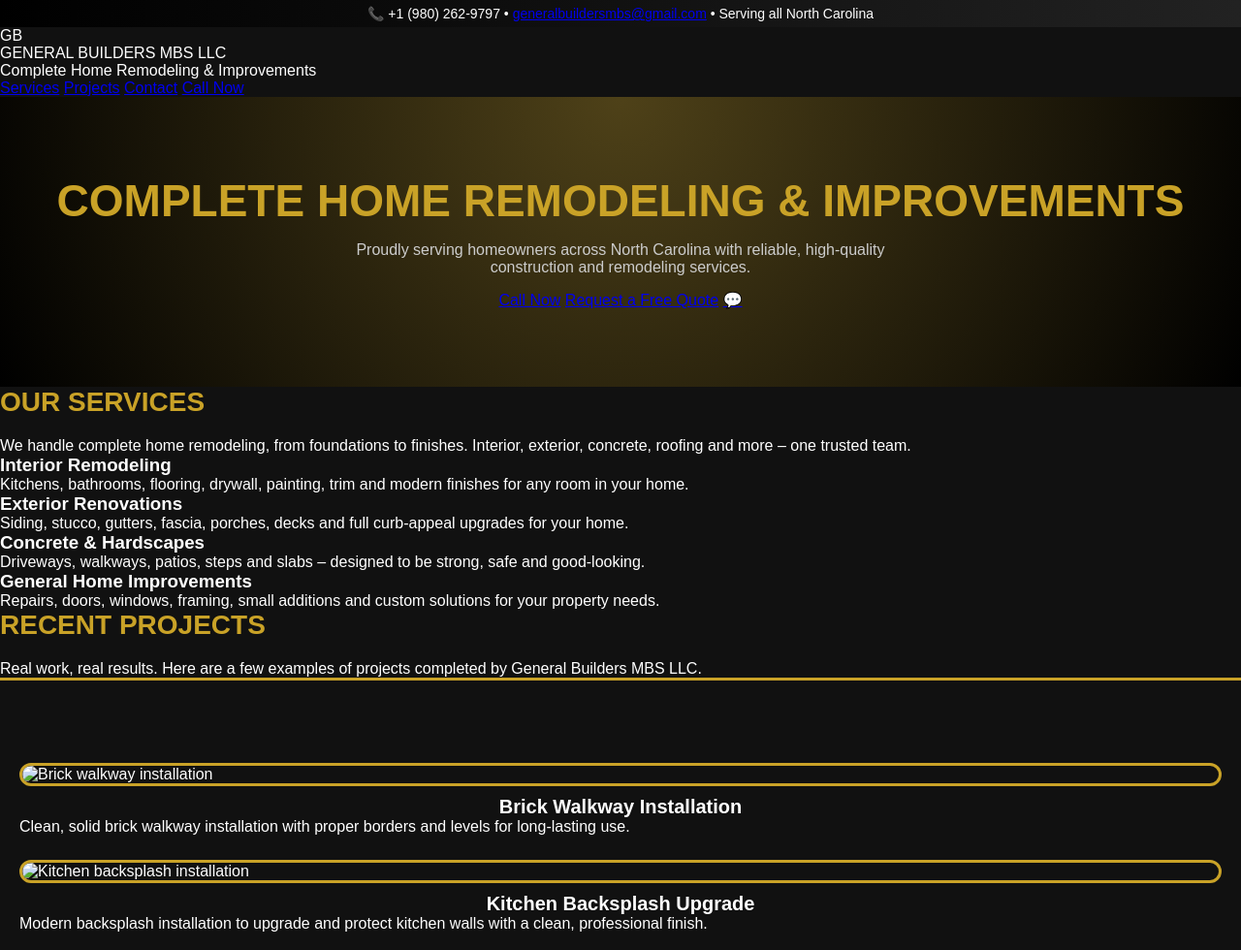
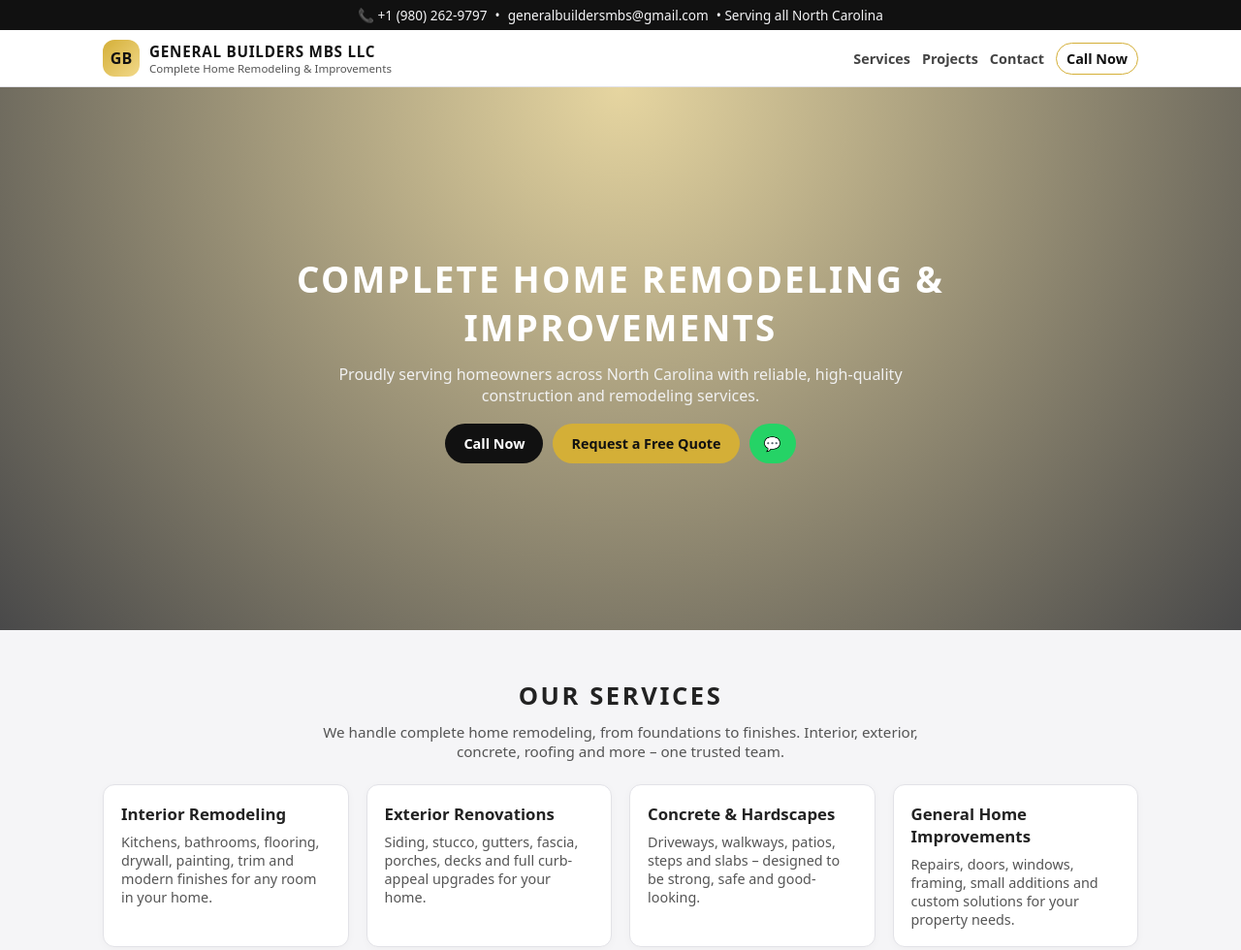
Before and after one commit to texasheinz-wq/generalbuildersmbs, a plain HTML site: page index.html in a window 1280 px wide. Shown: the top 980 px of the page at 97% size. Drawn offline with Linux system fonts and the light colour scheme.

Commit message:
Refactor CSS for improved design and layout
Updated styles for global reset, header, hero section, buttons, and footer. Adjusted colors, padding, and layout for improved design consistency.

```diff
--- a/styles.css
+++ b/styles.css
@@ -1,183 +1,372 @@
-
+/* GLOBAL RESET */
 * {
   margin: 0;
   padding: 0;
   box-sizing: border-box;
-  font-family: Arial, sans-serif;
+  font-family: system-ui, -apple-system, BlinkMacSystemFont, "Segoe UI", sans-serif;
 }
 
 body {
+  background: #f5f5f7;
+  color: #111;
+}
+
+/* TOP BAR */
+.top-bar {
+  background: #111;
+  color: #f5f5f7;
+  font-size: 0.85rem;
+  padding: 6px 16px;
+  display: flex;
+  gap: 8px;
+  justify-content: center;
+  flex-wrap: wrap;
+}
+
+.top-bar a {
+  color: #f5f5f7;
+  text-decoration: none;
+}
+
+/* HEADER / NAV */
+.header {
+  background: #ffffff;
+  border-bottom: 1px solid #e2e2e7;
+}
+
+.header-inner {
+  max-width: 1100px;
+  margin: 0 auto;
+  padding: 10px 16px;
+  display: flex;
+  align-items: center;
+  justify-content: space-between;
+  gap: 16px;
+}
+
+.brand {
+  display: flex;
+  align-items: center;
+  gap: 10px;
+}
+
+.brand-mark {
+  width: 38px;
+  height: 38px;
+  border-radius: 12px;
+  background: linear-gradient(135deg, #d4af37, #f2d98a);
+  display: flex;
+  align-items: center;
+  justify-content: center;
+  font-weight: 800;
+  color: #111;
+}
+
+.brand-text {
+  display: flex;
+  flex-direction: column;
+}
+
+.brand-name {
+  font-weight: 800;
+  font-size: 0.95rem;
+  letter-spacing: 0.05em;
+}
+
+.brand-tagline {
+  font-size: 0.72rem;
+  color: #555;
+}
+
+.nav {
+  display: flex;
+  align-items: center;
+  gap: 12px;
+  font-size: 0.9rem;
+}
+
+.nav a {
+  text-decoration: none;
+  color: #444;
+  font-weight: 600;
+  position: relative;
+}
+
+.nav a:hover {
+  color: #d4af37;
+}
+
+.nav a:hover::after {
+  content: "";
+  position: absolute;
+  left: 0;
+  right: 0;
+  bottom: -4px;
+  height: 2px;
+  background: #d4af37;
+}
+
+.nav-call {
+  padding: 6px 10px;
+  border-radius: 20px;
+  border: 1px solid #d4af37;
+  color: #111 !important;
+}
+
+/* HERO */
+.hero {
+  position: relative;
+  height: 70vh;
+  max-height: 680px;
+  min-height: 420px;
+  display: flex;
+  align-items: center;
+  justify-content: center;
+  overflow: hidden;
+}
+
+.hero::before {
+  content: "";
+  position: absolute;
+  inset: 0;
+  background-image: url("assets/img/exterior.jpg");
+  background-size: cover;
+  background-position: center;
+  filter: brightness(0.5);
+}
+
+.hero-overlay {
+  position: absolute;
+  inset: 0;
+  background: radial-gradient(circle at top, rgba(212,175,55,0.45), rgba(0,0,0,0.7));
+}
+
+.hero-content {
+  position: relative;
+  max-width: 700px;
+  text-align: center;
+  color: #fff;
+  padding: 0 16px;
+}
+
+.hero-content h1 {
+  font-size: 2.3rem;
+  font-weight: 800;
+  text-transform: uppercase;
+  letter-spacing: 0.06em;
+}
+
+.hero-content p {
+  margin-top: 12px;
+  font-size: 1rem;
+  color: #f1f1f1;
+}
+
+.hero-buttons {
+  margin-top: 18px;
+  display: flex;
+  flex-wrap: wrap;
+  justify-content: center;
+  gap: 10px;
+}
+
+/* BUTTONS */
+.btn {
+  display: inline-block;
+  padding: 10px 18px;
+  border-radius: 999px;
+  font-size: 0.9rem;
+  font-weight: 700;
+  text-decoration: none;
+  border: 1px solid transparent;
+  cursor: pointer;
+  transition: background 0.2s, transform 0.1s, box-shadow 0.2s;
+}
+
+.btn:hover {
+  transform: translateY(-1px);
+  box-shadow: 0 4px 10px rgba(0,0,0,0.2);
+}
+
+.btn-dark {
   background: #111;
   color: #fff;
 }
 
-/******** HEADER BAR ********/
-.top-bar {
-  background: linear-gradient(to right, #000, #222);
-  text-align: center;
-  padding: 6px 0;
-  font-size: 14px;
+.btn-dark:hover {
+  background: #000;
 }
 
-.navbar {
-  display: flex;
-  justify-content: space-between;
-  align-items: center;
-  padding: 12px 20px;
-  background: #000;
-  border-bottom: 2px solid #c9a227;
-  position: sticky;
-  top: 0;
-  z-index: 100;
+.btn-gold {
+  background: #d4af37;
+  color: #111;
 }
 
-.navbar .logo {
-  font-weight: bold;
-  color: #c9a227;
+.btn-gold:hover {
+  background: #c59c26;
 }
 
-.navbar ul {
-  list-style: none;
-  display: flex;
-  gap: 15px;
+.btn-wa {
+  background: #25d366;
+  color: #fff;
+  padding: 10px 14px;
 }
 
-.navbar a {
-  color: #fff;
-  text-decoration: none;
+/* SECTIONS */
+.section {
+  max-width: 1100px;
+  margin: 0 auto;
+  padding: 50px 16px;
 }
 
-.call-now {
-  background: #c9a227;
-  color: #000 !important;
-  padding: 6px 10px;
-  border-radius: 6px;
+.section-alt {
+  background: #ffffff;
+  border-top: 1px solid #e2e2e7;
+  border-bottom: 1px solid #e2e2e7;
 }
 
-/******** HERO ********/
-.hero {
-  background: radial-gradient(circle at top, #c9a22755, #000);
+.section h2 {
   text-align: center;
-  padding: 80px 20px;
+  font-size: 1.6rem;
+  text-transform: uppercase;
+  letter-spacing: 0.1em;
+  color: #222;
 }
 
-.hero h1 {
-  font-size: 34px;
-  font-weight: bold;
-  color: #c9a227;
-  text-transform: uppercase;
+.section-intro {
+  margin: 10px auto 24px;
+  max-width: 650px;
+  text-align: center;
+  color: #555;
+  font-size: 0.95rem;
 }
 
-.hero p {
-  max-width: 600px;
-  margin: 15px auto;
-  color: #ccc;
+/* CARDS / SERVICES */
+.cards {
+  display: grid;
+  grid-template-columns: repeat(auto-fit, minmax(230px, 1fr));
+  gap: 18px;
+  margin-top: 10px;
 }
 
-.cta-btn {
-  display: inline-block;
-  margin-top: 20px;
-  background: #c9a227;
-  color: #000;
-  padding: 12px 20px;
-  border-radius: 10px;
-  font-weight: bold;
-}
-/******** SERVICES ********/
-.services {
-  padding: 60px 20px;
-  text-align: center;
+.card {
+  background: #ffffff;
+  border-radius: 12px;
+  padding: 18px;
+  box-shadow: 0 2px 8px rgba(0,0,0,0.03);
+  border: 1px solid #e2e2e7;
 }
 
-h2 {
-  color: #c9a227;
-  font-size: 28px;
-  margin-bottom: 20px;
-  text-transform: uppercase;
+.card h3 {
+  font-size: 1.05rem;
+  margin-bottom: 8px;
+  color: #222;
 }
 
-.service-grid {
-  display: grid;
-  grid-template-columns: repeat(auto-fit, minmax(240px, 1fr));
-  gap: 20px;
-  margin-top: 25px;
+.card p {
+  font-size: 0.9rem;
+  color: #555;
 }
 
-.service-card {
-  background: #1a1a1a;
-  padding: 20px;
-  border: 1px solid #333;
-  border-radius: 10px;
-  color: #ccc;
-}
-
-/******** PROJECTS ********/
+/* PROJECTS */
 .projects {
-  padding: 60px 20px;
-  border-top: 3px solid #c9a227;
+  display: grid;
+  grid-template-columns: repeat(auto-fit, minmax(260px, 1fr));
+  gap: 20px;
+  margin-top: 12px;
 }
 
 .project-item {
-  margin-top: 25px;
+  background: #f9f9fb;
+  border-radius: 12px;
+  padding: 10px 10px 16px;
+  border: 1px solid #e2e2e7;
 }
 
 .project-item img {
   width: 100%;
-  border-radius: 12px;
-  border: 3px solid #c9a227;
+  border-radius: 10px;
   display: block;
   margin-bottom: 10px;
 }
 
 .project-item h3 {
-  color: #fff;
-  text-align: center;
-  font-size: 20px;
-}
-/******** CONTACT ********/
-.contact {
-  padding: 60px 20px;
-  text-align: center;
-  border-top: 3px solid #c9a227;
+  font-size: 1rem;
+  margin-bottom: 6px;
+  color: #222;
 }
 
-.contact-methods {
-  margin-top: 20px;
+.project-item p {
+  font-size: 0.9rem;
+  color: #555;
+}
+
+/* WHY CHOOSE US */
+.why-grid {
+  display: grid;
+  grid-template-columns: repeat(auto-fit, minmax(230px, 1fr));
+  gap: 18px;
+  margin-top: 18px;
+}
+
+.why-item {
+  background: #ffffff;
+  border-radius: 12px;
+  padding: 18px;
+  border: 1px solid #e2e2e7;
+}
+
+.why-item h3 {
+  font-size: 1rem;
+  margin-bottom: 6px;
+}
+
+.why-item p {
+  font-size: 0.9rem;
+  color: #555;
+}
+
+/* CONTACT */
+.contact-buttons {
+  margin-top: 16px;
   display: flex;
-  flex-direction: column;
+  flex-wrap: wrap;
+  justify-content: center;
   gap: 12px;
 }
 
-.contact-methods a {
-  display: inline-block;
-  background: #c9a227;
-  color: #000;
-  padding: 12px 20px;
-  border-radius: 8px;
-  font-weight: bold;
-  text-decoration: none;
+/* FOOTER */
+.footer {
+  text-align: center;
+  padding: 25px 12px 30px;
+  font-size: 0.85rem;
+  color: #666;
+  background: #f0f0f3;
+  border-top: 1px solid #e2e2e7;
 }
 
-/******** FOOTER ********/
-.footer {
-  background: #000;
-  padding: 25px 10px;
-  text-align: center;
-  font-size: 14px;
-  color: #888;
-  border-top: 2px solid #c9a227;
-}
+/* RESPONSIVE */
+@media (max-width: 768px) {
+  .header-inner {
+    flex-direction: column;
+    align-items: flex-start;
+  }
 
-/******** RESPONSIVE ********/
-@media (min-width: 768px) {
-  .contact-methods {
-    flex-direction: row;
-    justify-content: center;
+  .nav {
+    width: 100%;
+    justify-content: flex-start;
+    flex-wrap: wrap;
   }
-  .cta-btn {
-    font-size: 18px;
+
+  .hero-content h1 {
+    font-size: 1.7rem;
   }
-  .hero h1 {
-    font-size: 46px;
+
+  .hero-content p {
+    font-size: 0.95rem;
+  }
+
+  .cards, .projects, .why-grid {
+    grid-template-columns: 1fr;
   }
 }
```
